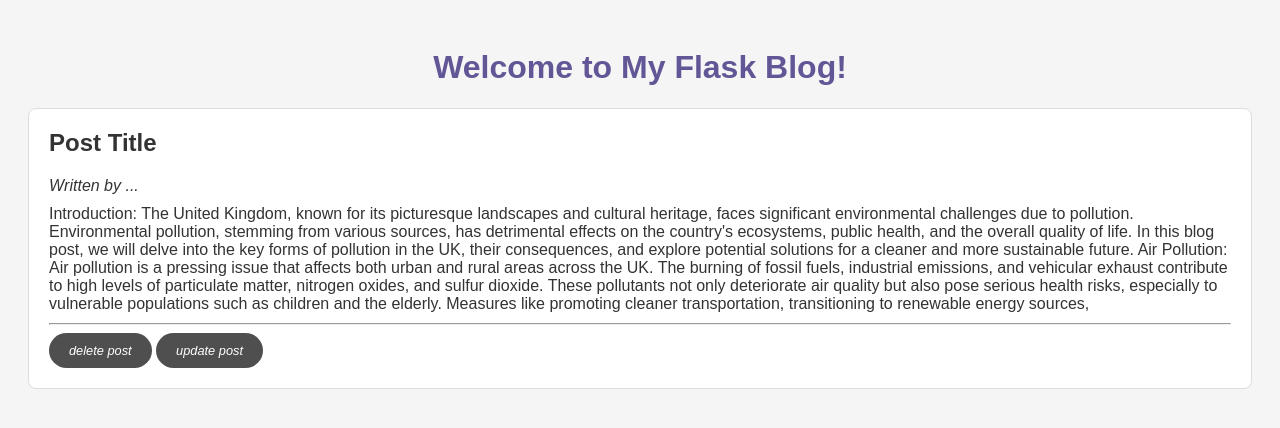
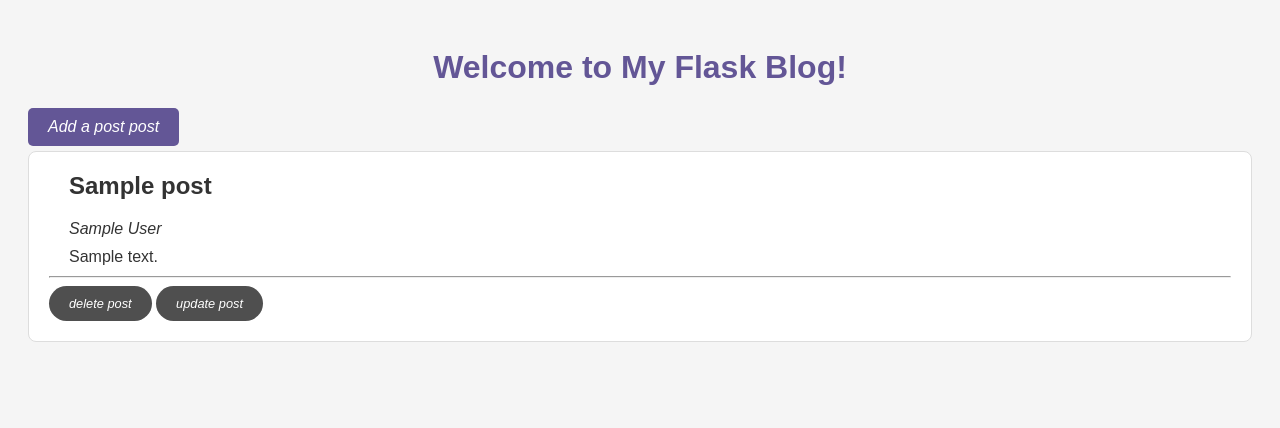
Before and after one commit to courage-ugw/blog, a Flask app: template blueprints/blog_post_index/templates/index.html in a window 1280 px wide. Shown: the top 428 px of the page. Run offline with Flask 3, Linux system fonts and the light colour scheme; the template is opened without the code that fills it: most values are stand-ins (such as "Sample title", 1, 10 or a date in 2020).

Commit message:
updated the code. Added doc strigs. Fixed bugs

```diff
--- a/app.py
+++ b/app.py
@@ -6,9 +6,11 @@ from blueprints.blog_posts.blog_posts import blog_post_bp
 app = Flask(__name__)
 
 # Register Blueprints
-app.register_blueprint(blog_post_index_bp)
-app.register_blueprint(blog_post_bp, url_prefix='/blog_post')
+app.register_blueprint(blog_post_index_bp)  # handles all request to index or home page
+app.register_blueprint(blog_post_bp, url_prefix='/blog_post')  # handles all request to /blog_post/
 
 
 if __name__ == '__main__':
+    """ Runs the web server """
+
     app.run(debug=True)
--- a/blueprints/blog_post_index/static/style.css
+++ b/blueprints/blog_post_index/static/style.css
@@ -3,6 +3,11 @@ body {
     background-color: #F5F5F5;
     padding: 20px;
     color: #333;
+}
+a {text-decoration: none;}
+
+p:not(:first-child) {
+    text-align: justify;
 }
 
 h1 {
@@ -20,10 +25,12 @@ h1 {
 
 .post h2 {
     margin-top: 0;
+    padding: 0 20px;
 }
 
 .post p {
     margin: 10px 0;
+    padding: 0 20px;
 }
 
 .rounded-button {
@@ -40,6 +47,27 @@ h1 {
     background-color: #635696;
 }
 
+
+
+.add-button > a {
+    display: inline-block;
+    padding: 10px 20px;
+    background-color: #635696;
+    border-radius: 5px;
+    color: white;
+    align-self: center
+    font-size: 0.5rem;
+}
+
+.add-button {
+    margin-bottom: 5px;
+}
+
+.add-button > a:hover {
+    background-color: #4F4F4F;
+}
+
+
 @media (max-width: 480px) {
   .rounded-button {
     padding: 8px 16px;
--- a/blueprints/blog_post_index/templates/index.html
+++ b/blueprints/blog_post_index/templates/index.html
@@ -4,52 +4,37 @@
     <meta charset="UTF-8">
     <meta name="viewport" content="width=device-width, initial-scale=1.0">
     <title>My Flask Blog</title>
+
     {% block head %}
     <link rel="stylesheet"
           href="{{ url_for('blog_post_index.static', filename='style.css') }}">
     {% endblock %}
+
 </head>
 <body>
     <h1>{% block header %} Welcome to My Flask Blog! {% endblock %} </h1>
 
+    {% block add_post_button %}
+
+    <div class="add-button">
+        <a href="/blog_post/add"><i>Add a post post</i></a>
+    </div>
+    {% endblock %}
+
     {% block content %}
+    {% for post in posts %}
     <div class="post">
-
-        <h2>Post Title</h2>
-        <p><em>Written by ...</em></p>
+        <h2>{{ post.title }}</h2>
+        <p><em>{{ post.author }}</em></p>
         <p>
-            Introduction:
-            The United Kingdom, known for its picturesque landscapes and cultural
-            heritage, faces significant environmental challenges due to pollution.
-            Environmental pollution, stemming from various sources, has detrimental
-            effects on the country's ecosystems, public health, and the overall quality
-            of life. In this blog post, we will delve into the key forms of pollution in
-            the UK, their consequences, and explore potential solutions for a cleaner
-            and more sustainable future.
-
-            Air Pollution:
-            Air pollution is a pressing issue that affects both urban and rural
-            areas across the UK. The burning of fossil fuels, industrial emissions,
-            and vehicular exhaust contribute to high levels of particulate matter,
-            nitrogen oxides, and sulfur dioxide. These pollutants not only deteriorate
-            air quality but also pose serious health risks, especially to vulnerable
-            populations such as children and the elderly. Measures like promoting cleaner
-            transportation, transitioning to renewable energy sources,
+            {{post.content}}
         </p>
         <hr>
-        <a href="blog_post/delete/1" class="rounded-button"><i>delete post</i></a>
-        <a href="blog_post/update/2" class="rounded-button"><i>update post</i></a>
+        <a href="blog_post/delete/{{ post.id }}"
+           class="rounded-button"><i>delete post</i></a>
+        <a href="blog_post/update/{{ post.id }}" class="rounded-button"><i>update post</i></a>
     </div>
+    {% endfor %}
     {% endblock %}
-<!--    <div class="post">-->
-<!--        <h2>Post Title</h2>-->
-<!--        <p><em>Written by ...</em></p>-->
-<!--        <p>Post content</p>-->
-<!--    </div>-->
-<!--    <div class="post">-->
-<!--        <h2>Post Title</h2>-->
-<!--        <p><em>Written by ...</em></p>-->
-<!--        <p>Post content</p>-->
-<!--    </div>-->
 </body>
 </html>
--- a/blueprints/blog_posts/templates/add.html
+++ b/blueprints/blog_posts/templates/add.html
@@ -6,6 +6,8 @@
     {% endblock %}
 
     {% block header %} Create post {% endblock %}
+
+    {% block add_post_button %} {% endblock %}
 
     {% block content %}
     <div class="panel">
@@ -26,7 +28,7 @@
       </div>
 
       <div class="form-group">
-        <input type="submit" value="Submit">
+        <input type="submit" value="add post">
       </div>
     </form>
   </div>
```
Also changed, not shown: blueprints/blog_post_index/blog_post_index.py (+6 -3 lines), blueprints/blog_posts/blog_posts.py (+18 -3 lines), blueprints/blog_posts/templates/update.html (+7 -5 lines), blueprints/data_storage/blog_data.py (+56 -10 lines), 1 other file.
